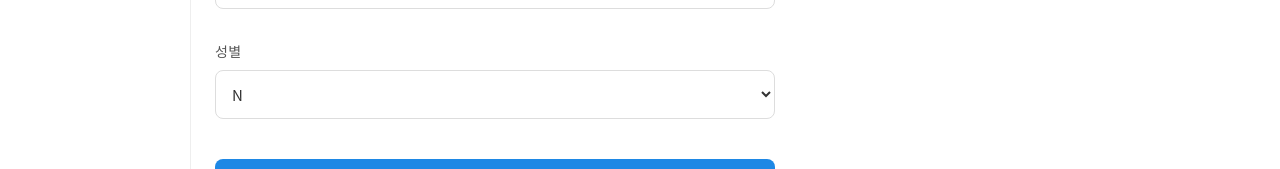
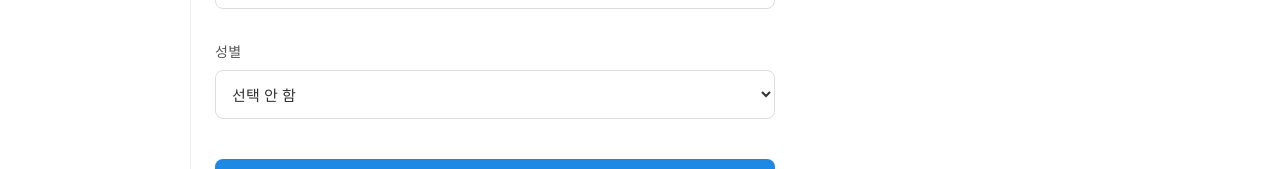
Before and after one commit to jeongwoo-right/be-my-guest, a React (Vite) app in the folder bemyguest-frontend/my-app/: page /mypage in a window 1280 px wide. Shown: the part 468-637 px from the top of the page. Built offline with nearby package versions, Linux system fonts and the light colour scheme; no server answers; the HTML template or start-up script is replaced by a standard one; a web font is replaced by a local one.

Commit message:
fix: 내 정보 수정 페이지에서 성별 정보 한글로 변경

```diff
--- a/bemyguest-frontend/my-app/src/pages/MyPage/components/MyInfoTab.tsx
+++ b/bemyguest-frontend/my-app/src/pages/MyPage/components/MyInfoTab.tsx
@@ -115,9 +115,9 @@ const MyInfoTab: React.FC = () => {
               value={gender}
               onChange={(e) => setGender(e.target.value as Gender)}
             >
-              <option value="M">M</option>
-              <option value="F">F</option>
-              <option value="N">N</option>
+              <option value="N">선택 안 함</option>
+              <option value="M">남성</option>
+              <option value="F">여성</option>
             </select>
           </div>
 
--- a/bemyguest-frontend/my-app/src/pages/SignupPage.tsx
+++ b/bemyguest-frontend/my-app/src/pages/SignupPage.tsx
@@ -123,7 +123,7 @@ const SignupPage: React.FC = () => {
               value={form.gender}
               onChange={handleChange}
             >
-              <option value="N">선택 안함</option>
+              <option value="N">선택 안 함</option>
               <option value="M">남성</option>
               <option value="F">여성</option>
             </select>
```
